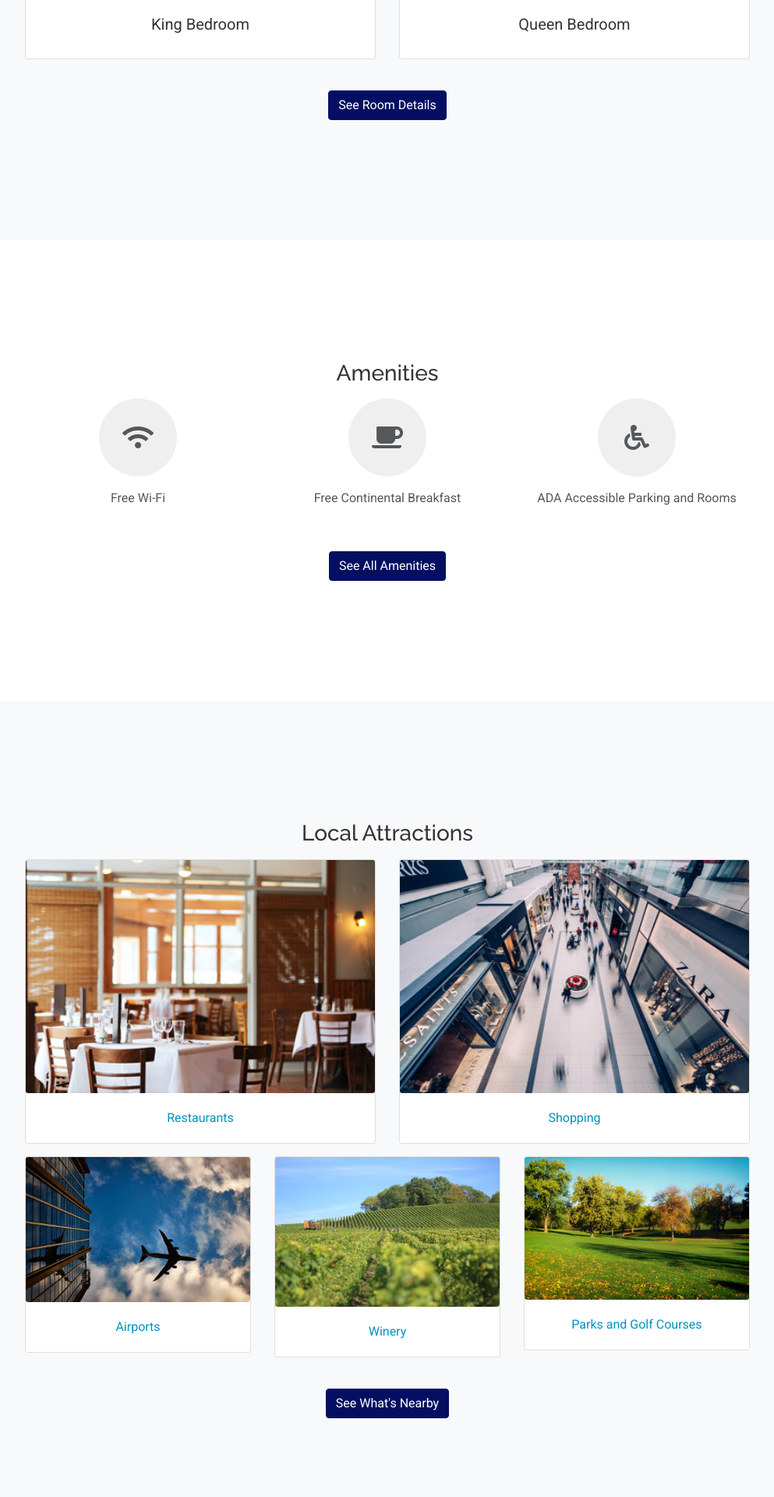
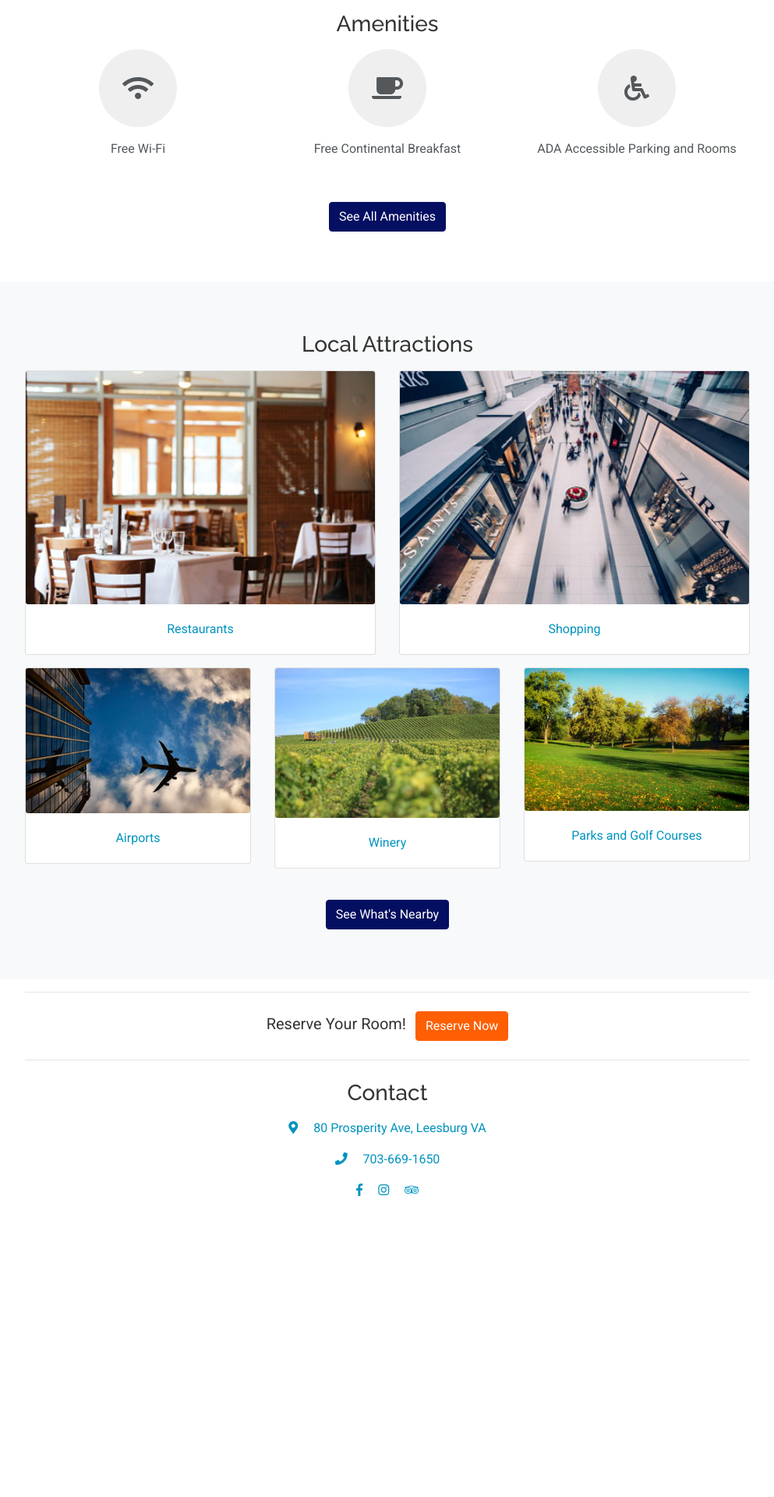
Before and after one commit to kp2zf/ComfortSuitesLeesburg, a PHP site: page / in a window 1280 px wide. Shown: the part 1986-3906 px from the top of the page at 78% size, without its empty margins (143-1136 px from the left). After the commit the page ends 3520 px from the top, so only its background shows below. Run offline with PHP 8.4, Linux system fonts and the light colour scheme; some libraries are stand-ins or nearby versions.

Commit message:
updated contact/footer

```diff
--- a/index.html
+++ b/index.html
@@ -2,14 +2,15 @@
 <html lang="en">
 
 <head>
-  <title>RedRoof Inn Leesburg</title>
+  <title>Comfort Suites Leesburg</title>
   <!-- Required meta tags -->
   <meta charset="utf-8">
   <meta name="viewport" content="width=device-width, initial-scale=1, shrink-to-fit=no">
 
   <link rel="stylesheet" href="./style/bootstrap.min.css">
   <link href="https://fonts.googleapis.com/css?family=Raleway:500|Roboto" rel="stylesheet">
-  <link rel="stylesheet" href="https://use.fontawesome.com/releases/v5.2.0/css/all.css" integrity="sha384-hWVjflwFxL6sNzntih27bfxkr27PmbbK/iSvJ+a4+0owXq79v+lsFkW54bOGbiDQ" crossorigin="anonymous">
+  <link rel="stylesheet" href="https://use.fontawesome.com/releases/v5.2.0/css/all.css"
+    integrity="sha384-hWVjflwFxL6sNzntih27bfxkr27PmbbK/iSvJ+a4+0owXq79v+lsFkW54bOGbiDQ" crossorigin="anonymous">
   <link rel="stylesheet" href="./style/index.css">
 
 </head>
@@ -20,8 +21,8 @@
       <a href="#" class="navbar-brand navbar-left text-center">
         <img src="./img/logo.png" alt="Red Roof Leesburg Logo" style="height:50px;"> Leesburg
       </a>
-      <button class="navbar-toggler" type="button" data-toggle="collapse" data-target="#navbarCollapse" aria-controls="navbarCollapse"
-        aria-expanded="false" aria-label="Toggle navigation">
+      <button class="navbar-toggler" type="button" data-toggle="collapse" data-target="#navbarCollapse"
+        aria-controls="navbarCollapse" aria-expanded="false" aria-label="Toggle navigation">
         Menu
       </button>
       <div class="collapse navbar-collapse" id="navbarCollapse">
@@ -55,22 +56,25 @@
     <div id="stage-content">
       <h1 id="stage-header" class="text-white">
         <span style="color:#FE5F03">
-          <strong>RedRoof Inn</strong>
+          <strong>Comfort Suites</strong>
         </span>Leesburg</h1>
-      <p class="lead">Red Roof Inns Leesburg's combination of spacious rooms, high quality service, and local attractions is everything you
+      <p class="lead">Comfort Suites Leesburg's combination of spacious rooms, high quality service, and local
+        attractions is everything you
         need
       </p>
       <p>
-        <img class="text-light" href="https://www.google.com/maps/place/721+E+Market+St,+Leesburg,+VA+20176/@39.1055336,-77.549889,17z/data=!3m1!4b1!4m5!3m4!1s0x89b63d9d77ce84e5:0x34d2bbe63b179c37!8m2!3d39.1055336!4d-77.5477003?q=721+East+Market+Street,+Leesburg+VA&oe=utf-8&client=firefox-b-1&um=1&ie=UTF-8&sa=X&ved=0ahUKEwiV5u_mwPTZAhVxUd8KHSoJD8cQ_AUICigB">
+        <img class="text-light"
+          href="https://www.google.com/maps/place/Comfort+Suites/@39.1049269,-77.5506459,17z/data=!4m16!1m7!3m6!1s0x89b63d9d1239d2b9:0xe1e37900e054bf0d!2s80+Prosperity+Ave+SE,+Leesburg,+VA+20175!3b1!8m2!3d39.1049228!4d-77.5484626!3m7!1s0x89b63d9d1353353d:0xd2488f30233cb4f9!5m2!4m1!1i2!8m2!3d39.104933!4d-77.548374">
         <i class="fas fa-map-marker-alt mr-3"></i>
-          721 East Market Street, Leesburg VA</a>
+        80 Prosperity Ave, Leesburg VA</a>
       </p>
       <p class="text-light">
-        <a class="text-light" href="tel:(703)777-6622">
+        <a class="text-light" href="tel:(703)669-1650">
           <i class="fas fa-phone mr-3"></i>
-          703-777-6622</a>
+          703-669-1650</a>
       </p>
-      <a role="button" class="btn btn-cs-orange mt-3" href="https://www.redroof.com/property/va/leesburg/RRI637#">Reserve Now</a>
+      <a role="button" class="btn btn-cs-orange mt-3"
+        href="">Reserve Now</a>
     </div>
 
   </div>
@@ -79,9 +83,11 @@
       <div class="row">
         <div class="col-md-6 mb-3">
           <h3 class="text-emphasis mb-3">About</h3>
-          <p>Red Roof Inn Leesburg is conveniently located in Historic Leesburg, Virginia and walkable to many shopping and
+          <p>Comfort Suites Leesburg is conveniently located in Historic Leesburg, Virginia and walkable to many shopping
+            and
             dining options. Dulles International Airport is only 20 minutes from the hotel. </p>
-          <p>We are proud to offer 80 newly-renovated rooms, free Wi-Fi and complimentary continental breakfast. Rooms with
+          <p>We are proud to offer 80 newly-renovated rooms, free Wi-Fi and complimentary continental breakfast. Rooms
+            with
             microwaves and mini-refrigerators are available. Kids and pets stay for free.
           </p>
         </div>
@@ -210,24 +216,59 @@
       <a role="button" class="btn btn-cs-blue mt-4" href="./routes/nearby.html">See What's Nearby</a>
     </div>
   </div>
+
+  <!-- Footer -->
+  <footer class="page-footer font-small stylish-color-dark">
+    <div class="container container-medium">
+      <hr>
+      <ul class="list-unstyled list-inline text-center py-2">
+        <li class="list-inline-item">
+          <h5 class="mb-1">Reserve Your Room!</h5>
+        </li>
+        <li class="list-inline-item">
+          <a href="https://www.redroof.com/property/va/leesburg/RRI637#" class="btn btn-cs-orange btn-rounded">Reserve
+            Now</a>
+        </li>
+      </ul>
+      <hr>
+    </div>
+
+    <div class="container text-center text-md-left">
       <a id="contact-anchor"></a>
-  <div id="contact" class="section-small">
+      <div id="contact" class="section-small" style="padding-top:1%; padding-bottom:5% "!important >
         <div class="container text-center">
           <h3 class="text-emphasis mb-3">Contact</h3>
           <p>
-        <a href="https://www.google.com/maps/place/721+E+Market+St,+Leesburg,+VA+20176/@39.1055336,-77.549889,17z/data=!3m1!4b1!4m5!3m4!1s0x89b63d9d77ce84e5:0x34d2bbe63b179c37!8m2!3d39.1055336!4d-77.5477003?q=721+East+Market+Street,+Leesburg+VA&oe=utf-8&client=firefox-b-1&um=1&ie=UTF-8&sa=X&ved=0ahUKEwiV5u_mwPTZAhVxUd8KHSoJD8cQ_AUICigB">
+            <a
+              target="_blank" href="https://www.google.com/maps/place/Comfort+Suites/@39.1049269,-77.5506459,17z/data=!4m16!1m7!3m6!1s0x89b63d9d1239d2b9:0xe1e37900e054bf0d!2s80+Prosperity+Ave+SE,+Leesburg,+VA+20175!3b1!8m2!3d39.1049228!4d-77.5484626!3m7!1s0x89b63d9d1353353d:0xd2488f30233cb4f9!5m2!4m1!1i2!8m2!3d39.104933!4d-77.548374">
               <i class="fas fa-map-marker-alt mr-3"></i>
-          721 East Market Street, Leesburg VA</a>
+              80 Prosperity Ave, Leesburg VA</a>
           </p>
           <p>
-        <a href="tel:(703)777-6622">
+            <a href="tel:(703)669-1650">
               <i class="fas fa-phone mr-3"></i>
-          703-777-6622</a>
+              703-669-1650</a>
           </p>
+          <li class="list-inline-item">
+              <a class="btn-floating btn-fb mx-1" target="_blank" href="https://www.facebook.com/comfortsuitesleesburg">
+                <i class="fab fa-facebook-f"> </i>
+              </a>
+            </li>
+            <li class="list-inline-item">
+              <a class="btn-floating btn-tw mx-1" target="_blank" href="https://www.instagram.com">
+                <i class="fab fa-instagram"> </i>
+              </a>
+            </li>
+            <li class="list-inline-item">
+                <a class="btn-floating btn-tw mx-1" target="_blank" href="https://www.tripadvisor.com/Hotel_Review-g57894-d227851-Reviews-Comfort_Suites_Leesburg-Leesburg_Loudoun_County_Virginia.html">
+                  <i class="fab fa-tripadvisor"> </i>
+                </a>
+              </li>
         </div>
       </div>
-  <iframe src="https://www.google.com/maps/embed?pb=!1m18!1m12!1m3!1d3096.0411374629753!2d-77.54988898456624!3d39.105533579538964!2m3!1f0!2f0!3f0!3m2!1i1024!2i768!4f13.1!3m3!1m2!1s0x89b63d9d77ce84e5%3A0x34d2bbe63b179c37!2s721+E+Market+St%2C+Leesburg%2C+VA+20176!5e0!3m2!1sen!2sus!4v1520458476366"
-    width="100%" height="70%" frameborder="0" style="border:0" allowfullscreen></iframe>
+    </div>
+  </footer>
+  <!-- Footer -->
 
   <!-- jQuery first, then Bootstrap JS, then custom js -->
   <script src="./scripts/jquery-3.3.1.min.js"></script>
--- a/style/index.css
+++ b/style/index.css
@@ -243,7 +243,7 @@ img {
 
 
 .section {
-    padding: 12%;
+    padding: 5%;
 }
 .section-small {
     padding: 5%;
```
Also changed, not shown: routes/amenities.html (+52 -0 lines), routes/group.html (+52 -0 lines), routes/nearby.html (+52 -0 lines), routes/rooms.html (+52 -0 lines). Lines whose indentation alone changed are shown as unchanged.
